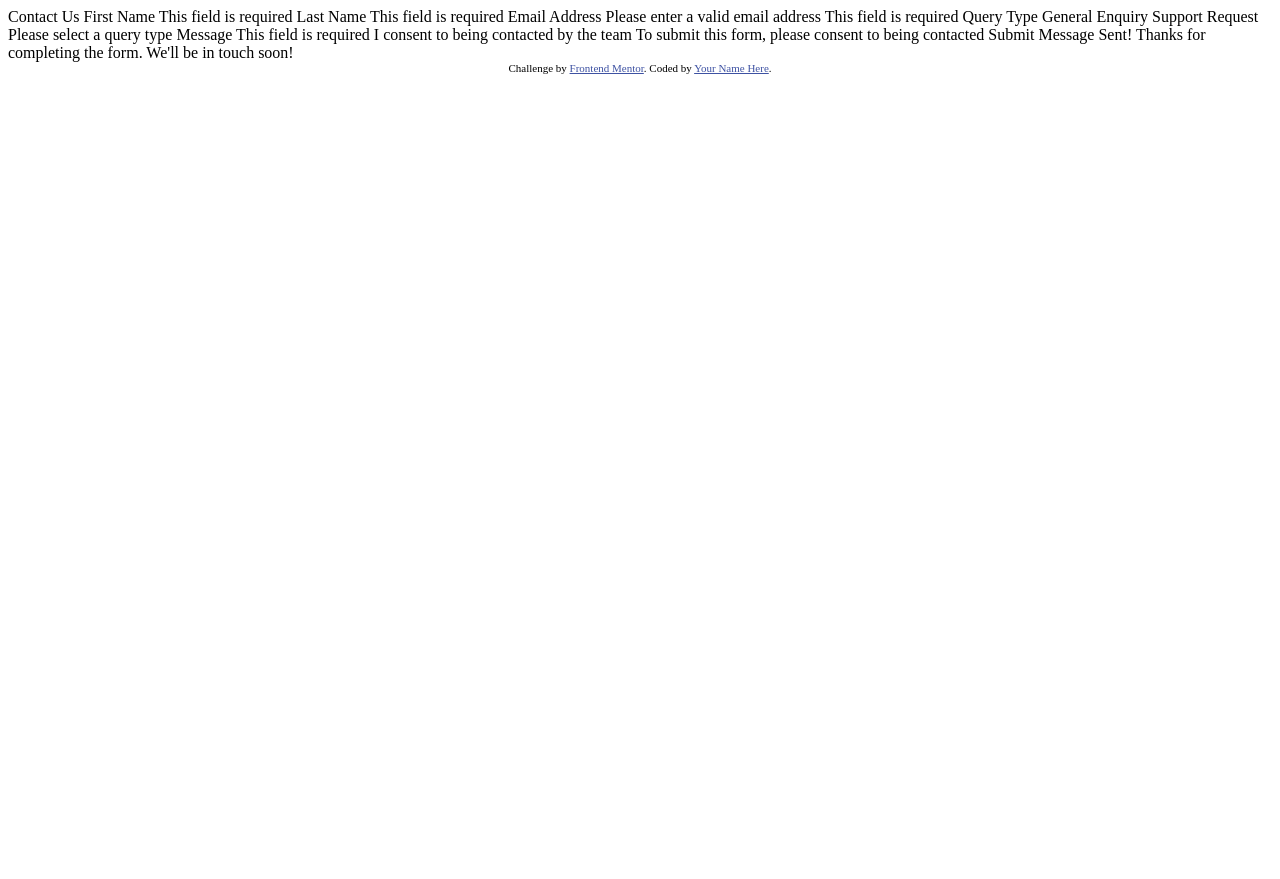
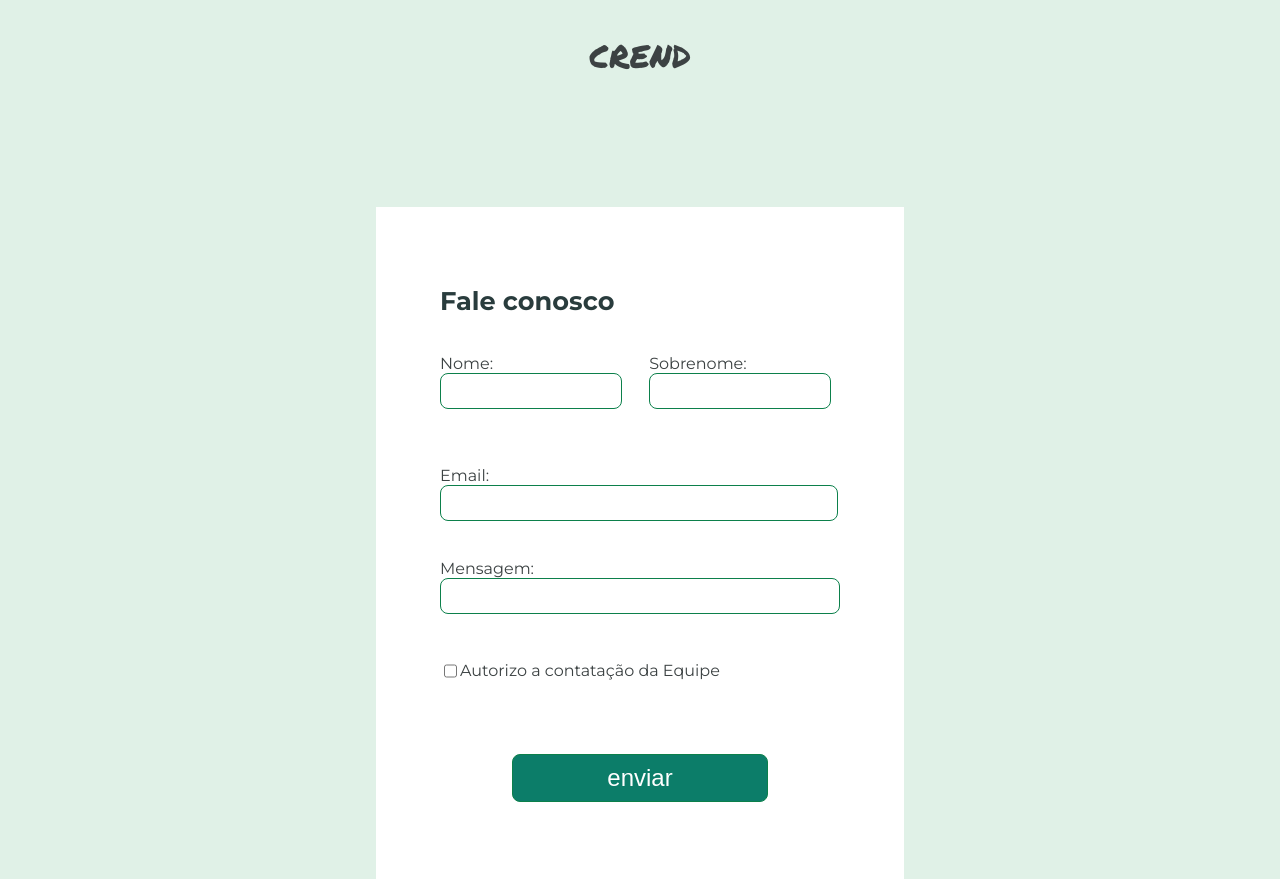
Before and after one commit to bryansilvacm/formul-rio, a plain HTML site: page index.html in a window 1280 px wide. Before the commit the page ends 800 px from the top, so only its background shows below. Drawn offline with Linux system fonts and the light colour scheme; files whose address does not match are found by name.

Commit message:
Add files via upload

```diff
--- a/index.html
+++ b/index.html
@@ -1,52 +1,68 @@
 <!DOCTYPE html>
-<html lang="en">
-<head>
-  <meta charset="UTF-8">
-  <meta name="viewport" content="width=device-width, initial-scale=1.0"> <!-- displays site properly based on user's device -->
+<html lang="pt-br">
+  <head>
+    <title>FORMULARIO </title>
+    <meta charset="utf-8">
+    <link rel="stylesheet" type="text/css" href="C:\Users\Caixa\Downloads\landingpage\formulario\styles.css" media="screen" />
+<link rel="preconnect" href="https://fonts.googleapis.com">
+<link rel="preconnect" href="https://fonts.gstatic.com" crossorigin>
+<link href="https://fonts.googleapis.com/css2?family=Montserrat:ital,wght@0,100..900;1,100..900&display=swap" rel="stylesheet">
+<link rel="preconnect" href="https://fonts.googleapis.com">
+<link rel="preconnect" href="https://fonts.gstatic.com" crossorigin>
+<link href="https://fonts.googleapis.com/css2?family=Permanent+Marker&display=swap" rel="stylesheet">
 
-  <link rel="icon" type="image/png" sizes="32x32" href="./assets/images/favicon-32x32.png">
+  </head>
+  <body>
 
-  <title>Frontend Mentor | Contact form</title>
+	<header>
+	<span>CREND</span>
+	</header>
+	<form>
+	<h1>Fale conosco</h1>
+	<br><br>
+	<div class="nomeesobrenome">
+	<div class="nome">
+    		<label for="nome">Nome:</label>
+		<input type="text" id="nome" name="nome" required> <br><br>
+		</div>
+	<div class="sobrenome">
+		<label for="sobrenome">Sobrenome: </label>
+		<input type="text" id="sobrenome" name="sobrenome" required> <br><br>
+	</div>
+	</div>
+	<br>
+		<label for="email">Email: </label>
+		<input type="email" id="email" name="email" required> <br><br>
 
-  <!-- Feel free to remove these styles or customise in your own stylesheet 👍 -->
-  <style>
-    .attribution { font-size: 11px; text-align: center; }
-    .attribution a { color: hsl(228, 45%, 44%); }
-  </style>
-</head>
-<body>
 
-  Contact Us
+		<label class="mensagem" for="mensagem">Mensagem: </label>
+		<input type="mensagem" class="mensagem" name="mensagem" rowa="6" required> <br><br>
+		<div class="concordo">
+		<input type="checkbox" id="concordo" name="concordo" required >
+		<label for="concordo">Autorizo a contatação da Equipe</label> <br><br>
+		</div>
 
-  First Name
-  This field is required
+		<input class="botao" type="submit" value="enviar" onclick="enviar()">
 
-  Last Name
-  This field is required
 
-  Email Address
-  Please enter a valid email address
-  This field is required
+	</form>
 
-  Query Type
-  General Enquiry
-  Support Request
-  Please select a query type
+	<script>
 
-  Message
-  This field is required
 
-  I consent to being contacted by the team
-  To submit this form, please consent to being contacted
 
-  Submit
+function enviar(){
+	let nome = document.getElementById('nome').value;
 
-  Message Sent!
-  Thanks for completing the form. We'll be in touch soon!
+let sobrenome = document.getElementById('sobrenome').value;
 
-  <div class="attribution">
-    Challenge by <a href="https://www.frontendmentor.io?ref=challenge">Frontend Mentor</a>.
-    Coded by <a href="#">Your Name Here</a>.
-  </div>
+let email = document.getElementById('email').value;
+
+	window.alert("Revise suas informações: \n " + "Nome: " + nome + " "+ sobrenome + "\n Email: " + email);
+        alert("Mensagem Enviada, nossa equipe te retornará em breve")
+}
+
+
+	</script>
+
 </body>
-</html>
--- a/styles.css
+++ b/styles.css
@@ -24,14 +24,25 @@ body{
 	color:#3C4243;
 	Font-family:Montserrat;
 	display:flex;
+	flex-direction:column;
 	justify-content:center;
+	align-items:center;
 	font-size:16px;
+
+}
+
+header{
+	padding:2rem;
+	display:flex;
+	flex-direction:row;
+	font-size:2rem;
+	font-family:Permanent Marker;
 }
 form{
 	background-color:white;
 	width:25rem;
 	height:34rem;
-	margin-top:9.5rem;
+	margin-top:6rem;
 	display:flex;
 	flex-direction:column;
 	padding:4rem;
@@ -72,7 +83,7 @@ input:hover{
 }
 
 #email{
-	width:24rem;
+	width:24.5rem;
 }
 #mesagem{
 	height:30rem;
@@ -80,12 +91,16 @@ input:hover{
 .concordo{
 	display:flex;
 	flex-direction:row;
+	align-items:center;
 	}
 .botao{
 	background-color:#0C7D69;
 	color:white;
-	height:3rem;
-	width:16rem;
+	font-size:1.5rem;
+	height:100%;
+	max-height:3rem;
+	width:100%;
+	max-width:16rem;
 	margin-left:4.5rem;
 	margin-top:4rem;
 }
```
